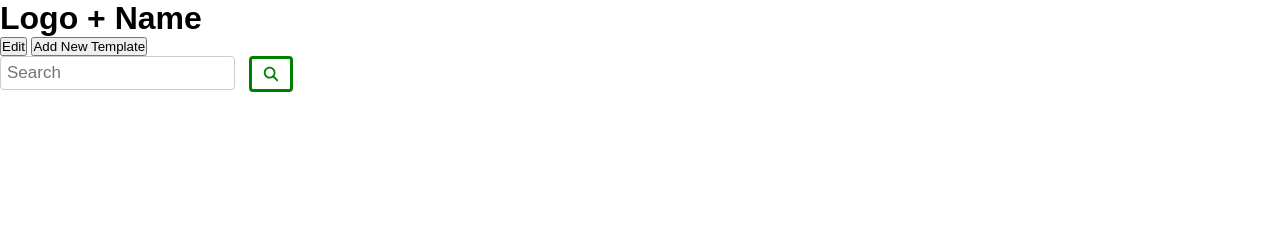
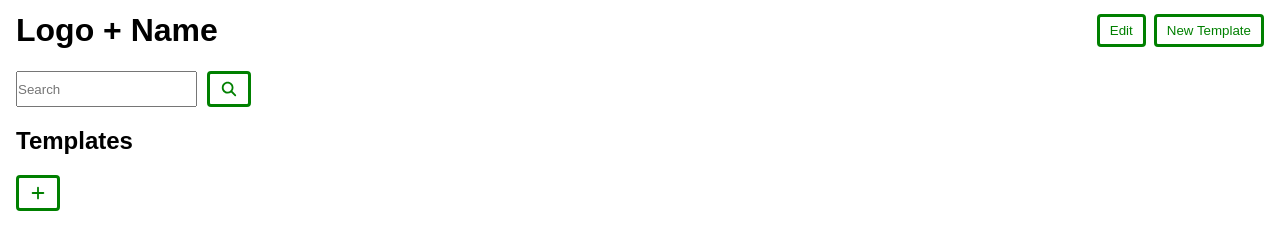
Before and after one commit to ReemSalem0/doc-generator-website, a plain HTML site: page index.html in a window 1280 px wide. Drawn offline with Linux system fonts and the light colour scheme.

Commit message:
Design Adjustments

```diff
--- a/css/index_style.css
+++ b/css/index_style.css
@@ -1,3 +1,4 @@
+/*General*/
 * {
     margin: 0;
     padding: 0;
@@ -8,29 +9,18 @@ body {
     font-family: arial, sans-serif;
 }
 
-/*Search bar*/
-.search {
-    flex-grow: 1;
-    display: flex;
-    justify-content: flex-start;
-    align-items: center;
-}
-
-.search input[type="text"] {
-    padding: 6px;
-    margin-right: 10px;
-    border: 1px solid #ccc;
-    font-size: 17px;
-    border-radius: 4px;
-}
-
-.search button {
+button {
     padding: 6px 10px;
     background: white;
     color: green;
     border: solid;
     cursor: pointer;
     border-radius: 4px;
+}
+
+button:hover {
+    background: darkgreen;
+    color: white;
 }
 
 .icon {
@@ -40,9 +30,46 @@ body {
     vertical-align: middle;
 }
 
-.search button:hover {
-    background: darkgreen;
-    color: white;
+/*General END*/
+
+/*top-bar*/
+.top-bar {
+    display: flex; /*puts all items in the div on one line*/
+    align-items: center; /*centers them vertically*/
+    gap: 8px;
+    padding: 12px 16px;
+}
+
+.top-bar h1 {
+    margin-right: auto; /*pushes everything after it to the far right*/
+}
+
+/*top-bar END*/
+
+/*Search bar*/
+.search {
+    padding: 10px 16px;
+}
+
+.search form {
+    display: flex;
+    gap: 10px;
+}
+
+.search input[type="text"] {
+    flex: 1; /*input fills the remaining width*/
+    padding: 6px;
+    border: 1px solid #ccc;
+    font-size: 17px;
+    border-radius: 4px;
 }
 
 /*Search bar END*/
+
+/*template section*/
+.templates-section h2,
+.add-template-button {
+    padding: 10px 16px;
+}
+
+/*template section END*/
--- a/index.html
+++ b/index.html
@@ -9,23 +9,38 @@
 </head>
 
 <body>
-    <h1>Logo + Name</h1>
-    <div class="top-buttons">
+    <header class="top-bar">
+        <h1>Logo + Name</h1>
         <button type="button">Edit</button>
-        <button type="button">Add New Template</button>
-    </div>
+        <button type="button">New Template</button>
+    </header>
     <div class="search">
         <form action="#">
-            <input type="text" placeholder="Search" name="search">
+            <input type="search" placeholder="Search" name="search">
             <button type="submit" aria-label="Search">
-                <svg class="icon" xmlns="http://www.w3.org/2000/svg"
-                    viewBox="0 0 640 640" aria-hidden="true"><!--!Font Awesome Free v7.3.1 by @fontawesome - https://fontawesome.com License - https://fontawesome.com/license/free Copyright 2026 Fonticons, Inc.-->
+                <svg class="icon" xmlns="http://www.w3.org/2000/svg" viewBox="0 0 640 640"
+                    aria-hidden="true"><!--!Font Awesome Free v7.3.1 by @fontawesome - https://fontawesome.com License - https://fontawesome.com/license/free Copyright 2026 Fonticons, Inc.-->
                     <path
                         d="M480 272C480 317.9 465.1 360.3 440 394.7L566.6 521.4C579.1 533.9 579.1 554.2 566.6 566.7C554.1 579.2 533.8 579.2 521.3 566.7L394.7 440C360.3 465.1 317.9 480 272 480C157.1 480 64 386.9 64 272C64 157.1 157.1 64 272 64C386.9 64 480 157.1 480 272zM272 416C351.5 416 416 351.5 416 272C416 192.5 351.5 128 272 128C192.5 128 128 192.5 128 272C128 351.5 192.5 416 272 416z" />
                 </svg>
             </button>
         </form>
     </div>
+    <main class="templates-section">
+        <h2>Templates</h2>
+        <div class="templates-list">
+
+        </div>
+        <div class="add-template-button">
+            <button type="button" aria-label="Add template">
+                <svg class="icon" xmlns="http://www.w3.org/2000/svg" viewBox="0 0 640 640"
+                    aria-hidden="true"><!--!Font Awesome Free v7.3.1 by @fontawesome - https://fontawesome.com License - https://fontawesome.com/license/free Copyright 2026 Fonticons, Inc.-->
+                    <path
+                        d="M352 128C352 110.3 337.7 96 320 96C302.3 96 288 110.3 288 128L288 288L128 288C110.3 288 96 302.3 96 320C96 337.7 110.3 352 128 352L288 352L288 512C288 529.7 302.3 544 320 544C337.7 544 352 529.7 352 512L352 352L512 352C529.7 352 544 337.7 544 320C544 302.3 529.7 288 512 288L352 288L352 128z" />
+                </svg>
+            </button>
+        </div>
+    </main>
 </body>
 
 </html>
```
Also changed, not shown: Icons SVG/plus-solid-full.svg (added).
